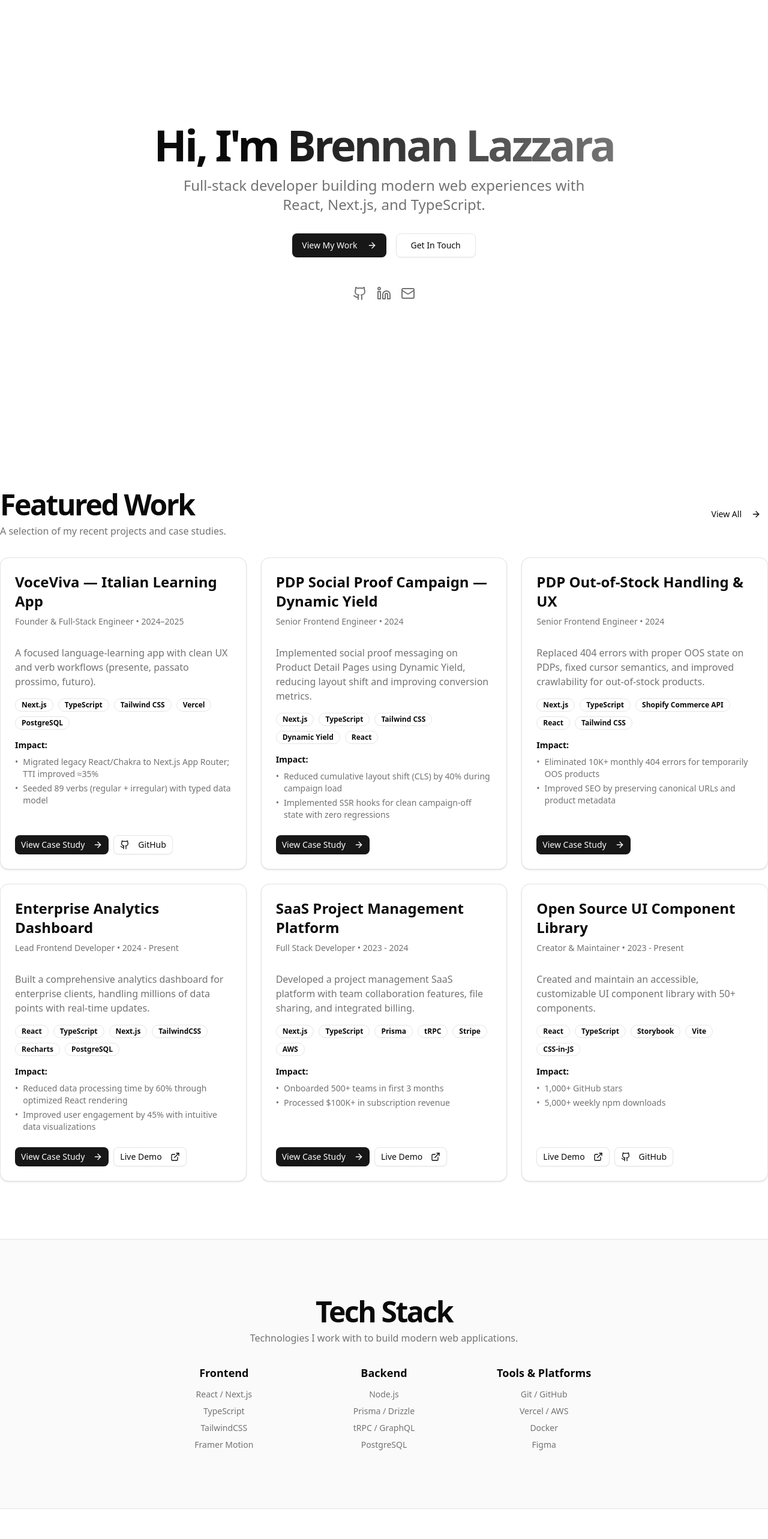
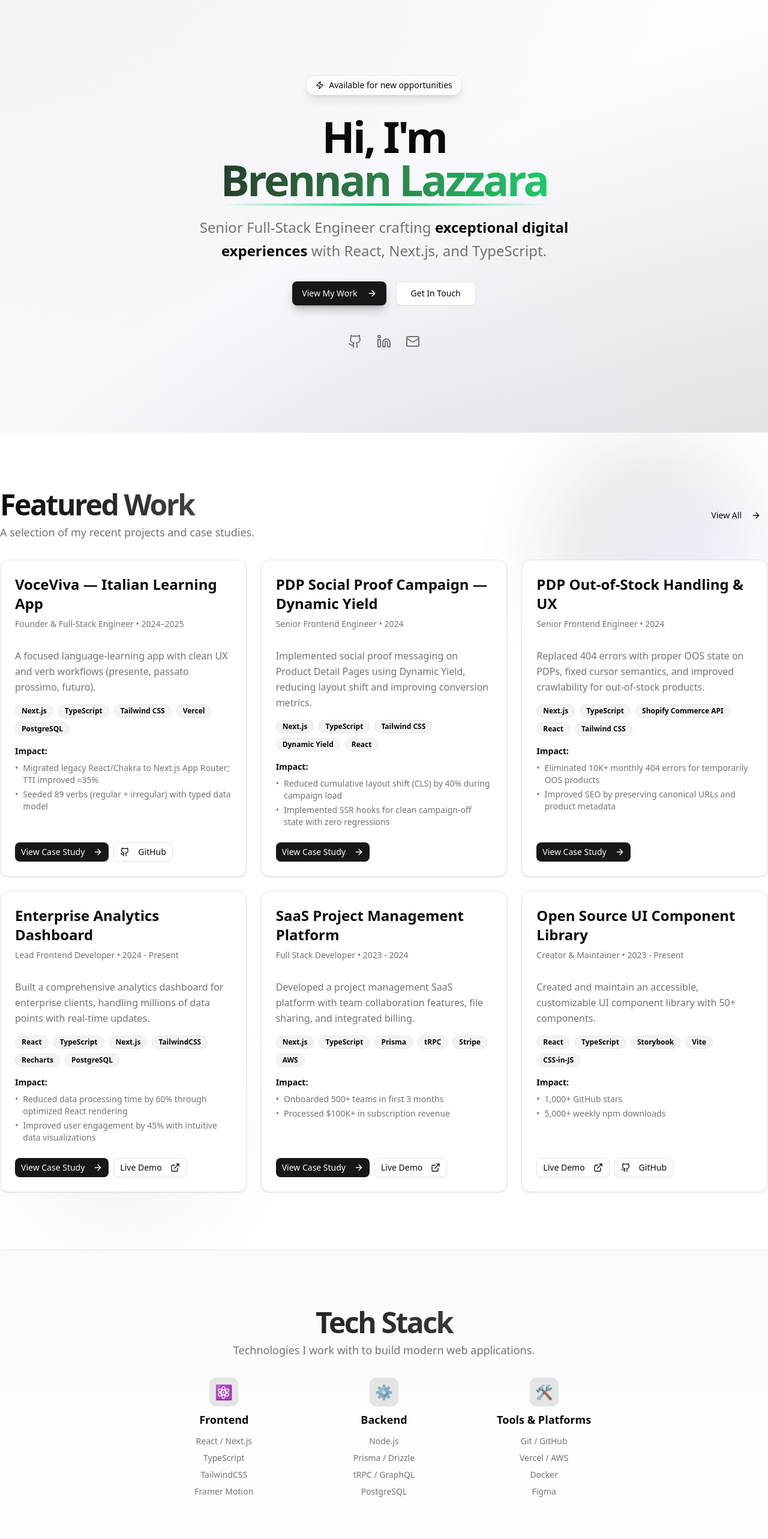
Before and after one commit to brennanlazzara/brennanlazzara-dev-portfolio, a Next.js app: page / in a window 1280 px wide. Shown: the part 80-2645 px from the top of the page at 60% size. Built offline with nearby package versions, Linux system fonts and the light colour scheme.

Commit message:
feat: enhance animations and styles across portfolio pages

```diff
--- a/app/globals.css
+++ b/app/globals.css
@@ -120,3 +120,55 @@
     @apply bg-background text-foreground;
   }
 }
+
+@layer utilities {
+  .animate-fade-in {
+    animation: fadeIn 0.6s ease-out;
+  }
+
+  .animate-fade-in-up {
+    animation: fadeInUp 0.8s ease-out;
+  }
+
+  .animate-gradient {
+    animation: gradient 8s ease infinite;
+  }
+
+  .bg-300\% {
+    background-size: 300%;
+  }
+
+  .bg-animate {
+    background-position: 0% 50%;
+  }
+}
+
+@keyframes fadeIn {
+  from {
+    opacity: 0;
+  }
+  to {
+    opacity: 1;
+  }
+}
+
+@keyframes fadeInUp {
+  from {
+    opacity: 0;
+    transform: translateY(20px);
+  }
+  to {
+    opacity: 1;
+    transform: translateY(0);
+  }
+}
+
+@keyframes gradient {
+  0%,
+  100% {
+    background-position: 0% 50%;
+  }
+  50% {
+    background-position: 100% 50%;
+  }
+}
--- a/app/page.tsx
+++ b/app/page.tsx
@@ -11,21 +11,28 @@ export default function Home() {
       <HeroSection />
 
       {/* Featured Work Section */}
-      <section className="container py-12 md:py-24">
+      <section className="relative container overflow-hidden py-12 md:py-24">
+        {/* Animated background accent */}
+        <div className="from-primary/10 absolute top-0 right-0 -z-10 h-96 w-96 animate-pulse rounded-full bg-gradient-to-br to-purple-500/10 blur-3xl" />
+        <div
+          className="to-primary/10 absolute bottom-0 left-0 -z-10 h-96 w-96 animate-pulse rounded-full bg-gradient-to-tr from-purple-500/10 blur-3xl"
+          style={{ animationDelay: "1s" }}
+        />
+
         <div className="space-y-8">
           <div className="flex items-center justify-between">
             <div className="space-y-2">
-              <h2 className="text-3xl font-bold tracking-tighter sm:text-4xl md:text-5xl">
+              <h2 className="from-foreground to-foreground/70 bg-gradient-to-r bg-clip-text text-3xl font-bold tracking-tighter text-transparent sm:text-4xl md:text-5xl">
                 Featured Work
               </h2>
-              <p className="text-muted-foreground">
+              <p className="text-muted-foreground text-lg">
                 A selection of my recent projects and case studies.
               </p>
             </div>
-            <Button asChild variant="ghost">
+            <Button asChild variant="ghost" className="group hover:bg-primary/10 transition-all">
               <Link href="/work">
                 View All
-                <ArrowRight className="ml-2 h-4 w-4" />
+                <ArrowRight className="ml-2 h-4 w-4 transition-transform group-hover:translate-x-1" />
               </Link>
             </Button>
           </div>
@@ -39,46 +46,75 @@ export default function Home() {
       </section>
 
       {/* Skills Section */}
-      <section className="border-t bg-muted/50">
+      <section className="from-muted/50 to-background relative border-t bg-gradient-to-b">
         <div className="container py-12 md:py-24">
           <div className="mx-auto max-w-3xl space-y-8 text-center">
             <div className="space-y-2">
-              <h2 className="text-3xl font-bold tracking-tighter sm:text-4xl md:text-5xl">
+              <h2 className="from-foreground to-foreground/70 bg-gradient-to-r bg-clip-text text-3xl font-bold tracking-tighter text-transparent sm:text-4xl md:text-5xl">
                 Tech Stack
               </h2>
-              <p className="text-muted-foreground">
+              <p className="text-muted-foreground text-lg">
                 Technologies I work with to build modern web applications.
               </p>
             </div>
 
             <div className="grid gap-8 md:grid-cols-3">
-              <div className="space-y-3">
+              <div className="group space-y-3">
+                <div className="bg-primary/10 group-hover:bg-primary/20 mb-2 inline-flex h-12 w-12 items-center justify-center rounded-lg transition-colors">
+                  <span className="text-2xl">⚛️</span>
+                </div>
                 <h3 className="text-lg font-semibold">Frontend</h3>
-                <ul className="space-y-2 text-sm text-muted-foreground">
-                  <li>React / Next.js</li>
-                  <li>TypeScript</li>
-                  <li>TailwindCSS</li>
-                  <li>Framer Motion</li>
+                <ul className="text-muted-foreground space-y-2 text-sm">
+                  <li className="hover:text-foreground cursor-default transition-colors">
+                    React / Next.js
+                  </li>
+                  <li className="hover:text-foreground cursor-default transition-colors">
+                    TypeScript
+                  </li>
+                  <li className="hover:text-foreground cursor-default transition-colors">
+                    TailwindCSS
+                  </li>
+                  <li className="hover:text-foreground cursor-default transition-colors">
+                    Framer Motion
+                  </li>
                 </ul>
               </div>
 
-              <div className="space-y-3">
+              <div className="group space-y-3">
+                <div className="bg-primary/10 group-hover:bg-primary/20 mb-2 inline-flex h-12 w-12 items-center justify-center rounded-lg transition-colors">
+                  <span className="text-2xl">⚙️</span>
+                </div>
                 <h3 className="text-lg font-semibold">Backend</h3>
-                <ul className="space-y-2 text-sm text-muted-foreground">
-                  <li>Node.js</li>
-                  <li>Prisma / Drizzle</li>
-                  <li>tRPC / GraphQL</li>
-                  <li>PostgreSQL</li>
+                <ul className="text-muted-foreground space-y-2 text-sm">
+                  <li className="hover:text-foreground cursor-default transition-colors">
+                    Node.js
+                  </li>
+                  <li className="hover:text-foreground cursor-default transition-colors">
+                    Prisma / Drizzle
+                  </li>
+                  <li className="hover:text-foreground cursor-default transition-colors">
+                    tRPC / GraphQL
+                  </li>
+                  <li className="hover:text-foreground cursor-default transition-colors">
+                    PostgreSQL
+                  </li>
                 </ul>
               </div>
 
-              <div className="space-y-3">
+              <div className="group space-y-3">
+                <div className="bg-primary/10 group-hover:bg-primary/20 mb-2 inline-flex h-12 w-12 items-center justify-center rounded-lg transition-colors">
+                  <span className="text-2xl">🛠️</span>
+                </div>
                 <h3 className="text-lg font-semibold">Tools & Platforms</h3>
-                <ul className="space-y-2 text-sm text-muted-foreground">
-                  <li>Git / GitHub</li>
-                  <li>Vercel / AWS</li>
-                  <li>Docker</li>
-                  <li>Figma</li>
+                <ul className="text-muted-foreground space-y-2 text-sm">
+                  <li className="hover:text-foreground cursor-default transition-colors">
+                    Git / GitHub
+                  </li>
+                  <li className="hover:text-foreground cursor-default transition-colors">
+                    Vercel / AWS
+                  </li>
+                  <li className="hover:text-foreground cursor-default transition-colors">Docker</li>
+                  <li className="hover:text-foreground cursor-default transition-colors">Figma</li>
                 </ul>
               </div>
             </div>
--- a/components/hero-section.tsx
+++ b/components/hero-section.tsx
@@ -1,60 +1,90 @@
 import Link from "next/link"
-import { ArrowRight, Github, Linkedin, Mail } from "lucide-react"
+import { ArrowRight, Github, Linkedin, Mail, Zap } from "lucide-react"
 import { Button } from "./ui/button"
 
 export function HeroSection() {
   return (
-    <section className="container flex min-h-[calc(100vh-4rem)] flex-col items-center justify-center py-12 text-center md:py-24">
-      <div className="mx-auto max-w-3xl space-y-8">
-        <div className="space-y-4">
+    <section className="relative flex min-h-[calc(100vh-4rem)] w-full flex-col items-center justify-center overflow-hidden py-12 text-center md:py-24">
+      {/* Animated background gradient */}
+      <div className="from-primary/5 to-primary/10 dark:from-primary/10 dark:to-primary/5 absolute inset-0 -z-10 bg-gradient-to-br via-transparent" />
+      <div className="absolute inset-0 -z-10 bg-[radial-gradient(circle_at_50%_120%,rgba(120,119,198,0.1),rgba(255,255,255,0))]" />
+
+      <div className="relative container mx-auto max-w-3xl space-y-8 px-4">
+        {/* Floating badge */}
+        <div className="bg-background/50 animate-fade-in inline-flex items-center gap-2 rounded-full border px-4 py-1.5 text-sm shadow-lg backdrop-blur-sm">
+          <Zap className="text-primary h-3.5 w-3.5 animate-pulse" />
+          <span className="font-medium">Available for new opportunities</span>
+        </div>
+
+        <div className="animate-fade-in-up space-y-6">
           <h1 className="text-4xl font-bold tracking-tighter sm:text-5xl md:text-6xl lg:text-7xl">
             Hi, I&apos;m{" "}
-            <span className="bg-gradient-to-r from-primary to-primary/60 bg-clip-text text-transparent">
-              Brennan Lazzara
+            <span className="relative inline-block">
+              <span className="from-primary to-primary animate-gradient bg-300% bg-animate bg-gradient-to-r via-green-400 bg-clip-text text-transparent">
+                Brennan Lazzara
+              </span>
+              <span className="from-primary/0 to-primary/0 absolute right-0 -bottom-2 left-0 h-1 bg-gradient-to-r via-green-400" />
             </span>
           </h1>
-          <p className="mx-auto max-w-2xl text-lg text-muted-foreground sm:text-xl md:text-2xl">
-            Full-stack developer building modern web experiences with React, Next.js, and TypeScript.
+          <p className="text-muted-foreground mx-auto max-w-2xl text-lg leading-relaxed sm:text-xl md:text-2xl">
+            Senior Full-Stack Engineer crafting{" "}
+            <span className="text-foreground font-semibold">exceptional digital experiences</span>{" "}
+            with React, Next.js, and TypeScript.
           </p>
         </div>
 
-        <div className="flex flex-wrap items-center justify-center gap-4">
-          <Button asChild size="lg">
+        <div
+          className="animate-fade-in-up flex flex-wrap items-center justify-center gap-4"
+          style={{ animationDelay: "200ms" }}
+        >
+          <Button
+            asChild
+            size="lg"
+            className="shadow-primary/25 hover:shadow-primary/30 shadow-lg transition-all hover:scale-105 hover:shadow-xl"
+          >
             <Link href="/work">
               View My Work
-              <ArrowRight className="ml-2 h-4 w-4" />
+              <ArrowRight className="ml-2 h-4 w-4 transition-transform group-hover:translate-x-1" />
             </Link>
           </Button>
-          <Button asChild variant="outline" size="lg">
+          <Button
+            asChild
+            variant="outline"
+            size="lg"
+            className="transition-transform hover:scale-105"
+          >
             <Link href="/contact">Get In Touch</Link>
           </Button>
         </div>
 
-        <div className="flex items-center justify-center gap-4 pt-4">
+        <div
+          className="animate-fade-in-up flex items-center justify-center gap-6 pt-4"
+          style={{ animationDelay: "400ms" }}
+        >
           <a
             href="https://github.com/brennanlazzara"
             target="_blank"
             rel="noopener noreferrer"
-            className="text-muted-foreground transition-colors hover:text-foreground focus-visible:outline-none focus-visible:ring-2 focus-visible:ring-ring focus-visible:ring-offset-2"
+            className="group text-muted-foreground hover:text-foreground focus-visible:ring-ring transition-all hover:scale-125 focus-visible:ring-2 focus-visible:ring-offset-2 focus-visible:outline-none"
             aria-label="GitHub"
           >
-            <Github className="h-6 w-6" />
+            <Github className="h-6 w-6 transition-transform group-hover:rotate-12" />
           </a>
           <a
             href="https://linkedin.com/in/brennanlazzara"
             target="_blank"
             rel="noopener noreferrer"
-            className="text-muted-foreground transition-colors hover:text-foreground focus-visible:outline-none focus-visible:ring-2 focus-visible:ring-ring focus-visible:ring-offset-2"
+            className="group text-muted-foreground hover:text-foreground focus-visible:ring-ring transition-all hover:scale-125 focus-visible:ring-2 focus-visible:ring-offset-2 focus-visible:outline-none"
             aria-label="LinkedIn"
           >
-            <Linkedin className="h-6 w-6" />
+            <Linkedin className="h-6 w-6 transition-transform group-hover:-rotate-12" />
           </a>
           <a
             href="mailto:brennan@brennanlazzara.dev"
-            className="text-muted-foreground transition-colors hover:text-foreground focus-visible:outline-none focus-visible:ring-2 focus-visible:ring-ring focus-visible:ring-offset-2"
+            className="group text-muted-foreground hover:text-foreground focus-visible:ring-ring transition-all hover:scale-125 focus-visible:ring-2 focus-visible:ring-offset-2 focus-visible:outline-none"
             aria-label="Email"
           >
-            <Mail className="h-6 w-6" />
+            <Mail className="h-6 w-6 transition-transform group-hover:rotate-12" />
           </a>
         </div>
       </div>
--- a/components/project-card.tsx
+++ b/components/project-card.tsx
@@ -10,23 +10,25 @@ interface ProjectCardProps {
 
 export function ProjectCard({ project }: ProjectCardProps) {
   return (
-    <Card className="flex h-full flex-col transition-shadow hover:shadow-lg">
+    <Card className="group hover:border-primary/50 flex h-full flex-col transition-all duration-300 hover:-translate-y-1 hover:shadow-xl">
       <CardHeader>
         <div className="space-y-2">
-          <CardTitle className="text-2xl">{project.title}</CardTitle>
+          <CardTitle className="group-hover:text-primary text-2xl transition-colors">
+            {project.title}
+          </CardTitle>
           <CardDescription className="text-sm">
             {project.role} • {project.period}
           </CardDescription>
         </div>
       </CardHeader>
       <CardContent className="flex-1 space-y-4">
-        <p className="text-muted-foreground">{project.summary}</p>
+        <p className="text-muted-foreground leading-relaxed">{project.summary}</p>
 
         <div className="flex flex-wrap gap-2">
           {project.stack.map((tech) => (
             <span
               key={tech}
-              className="inline-flex items-center rounded-full border px-2.5 py-0.5 text-xs font-semibold transition-colors focus:outline-none focus:ring-2 focus:ring-ring focus:ring-offset-2"
+              className="bg-primary/5 hover:bg-primary/10 focus:ring-ring inline-flex items-center rounded-full border px-2.5 py-0.5 text-xs font-semibold transition-all hover:scale-105 focus:ring-2 focus:ring-offset-2 focus:outline-none"
             >
               {tech}
             </span>
@@ -36,7 +38,7 @@ export function ProjectCard({ project }: ProjectCardProps) {
         {project.impact && project.impact.length > 0 && (
           <div className="space-y-2">
             <h4 className="text-sm font-semibold">Impact:</h4>
-            <ul className="space-y-1 text-sm text-muted-foreground">
+            <ul className="text-muted-foreground space-y-1 text-sm">
               {project.impact.slice(0, 2).map((item, index) => (
                 <li key={index} className="flex items-start">
                   <span className="mr-2">•</span>
@@ -49,15 +51,25 @@ export function ProjectCard({ project }: ProjectCardProps) {
       </CardContent>
       <CardFooter className="gap-2">
         {project.links?.case_study && (
-          <Button asChild variant="default" size="sm">
+          <Button
+            asChild
+            variant="default"
+            size="sm"
+            className="group/btn hover:shadow-primary/25 transition-all hover:shadow-lg"
+          >
             <Link href={project.links.case_study}>
               View Case Study
-              <ArrowRight className="ml-2 h-4 w-4" />
+              <ArrowRight className="ml-2 h-4 w-4 transition-transform group-hover/btn:translate-x-1" />
             </Link>
           </Button>
         )}
         {project.links?.live && (
-          <Button asChild variant="outline" size="sm">
+          <Button
+            asChild
+            variant="outline"
+            size="sm"
+            className="transition-transform hover:scale-105"
+          >
             <a href={project.links.live} target="_blank" rel="noopener noreferrer">
               Live Demo
               <ExternalLink className="ml-2 h-3 w-3" />
@@ -65,7 +77,12 @@ export function ProjectCard({ project }: ProjectCardProps) {
           </Button>
         )}
         {project.links?.github && (
-          <Button asChild variant="outline" size="sm">
+          <Button
+            asChild
+            variant="outline"
+            size="sm"
+            className="transition-transform hover:scale-105"
+          >
             <a href={project.links.github} target="_blank" rel="noopener noreferrer">
               <Github className="mr-2 h-4 w-4" />
               GitHub
```
Also changed, not shown: app/projects/page.tsx (+9 -5 lines), app/work/page.tsx (+11 -6 lines).
